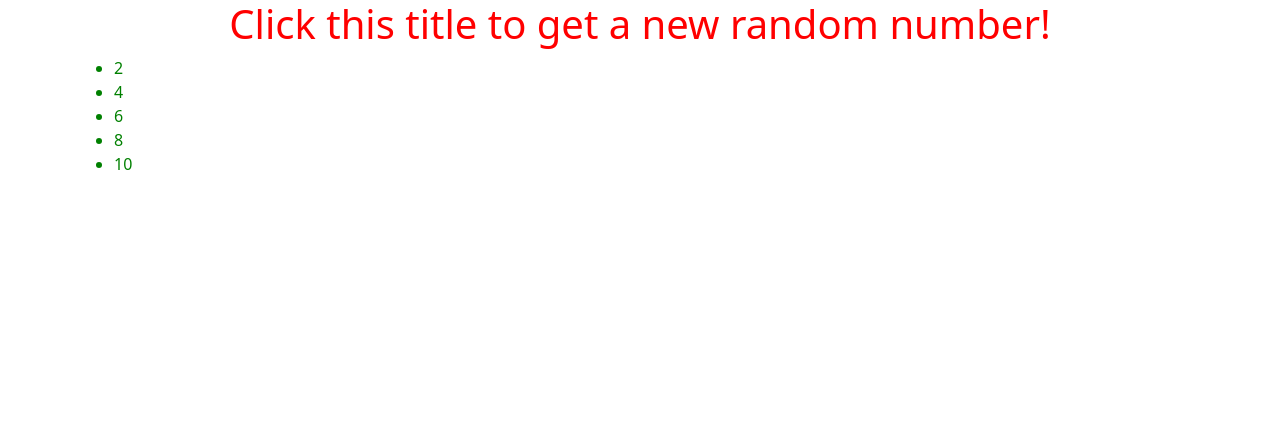
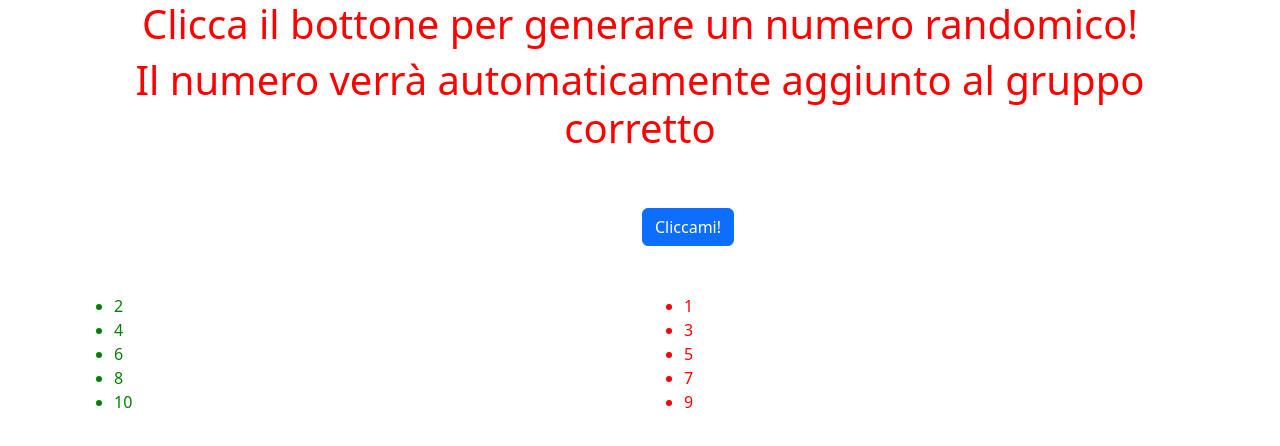
Before and after one commit to FlorianKomnino/js-snacks-recap, a plain HTML site: page index.html in a window 1280 px wide. Drawn offline with nearby package versions, Linux system fonts and the light colour scheme.

Commit message:
added button that at click gets a random number and pushes it in the right array, than it gets shown on page

```diff
--- a/index.html
+++ b/index.html
@@ -22,12 +22,22 @@
                     <div class="col-12">
                         <h1 class="text-center">{{ message }}</h1>
                     </div>
+                    <div class="col-12">
+                        <h1 class="text-center">{{ subTitle }}</h1>
+                    </div>
+                    <div class="col-12 text-center m-5">
+                        <div class="btn btn-primary" @click="getRandomNumberAndPushIt">Cliccami!</div>
+                    </div>
                     <div class="col-6 green-numbers">
                         <ul>
                             <li v-for="number in evenNumbers">{{number}}</li>
                         </ul>
                     </div>
-                    <div class="col-6 red-numbers"></div>
+                    <div class="col-6 red-numbers">
+                        <ul>
+                            <li v-for="number in oddNumbers">{{number}}</li>
+                        </ul>
+                    </div>
                 </div>
             </div>
         </main>
--- a/js/script.js
+++ b/js/script.js
@@ -5,7 +5,7 @@ const { createApp } = Vue;
 createApp ({
     data() {
         return {
-            message: 'Click this title to get a new random number!',
+            message: 'Clicca il bottone per generare un numero randomico!',
 
             subTitle: 'Il numero verrà automaticamente aggiunto al gruppo corretto',
 
@@ -17,10 +17,14 @@ createApp ({
     },
 
     methods: {
-        async getRandomNumber () {
+        async getRandomNumberAndPushIt () {
             await axios.get("https://flynn.boolean.careers/exercises/api/random/int")
             .then((response) => {
-                this.evenNumbers.push(response.data.response);
+                if(response.data.response % 2 == 0){
+                    this.evenNumbers.push(response.data.response);
+                } else {
+                    this.oddNumbers.push(response.data.response);
+                }
             });
         },
     },
```
